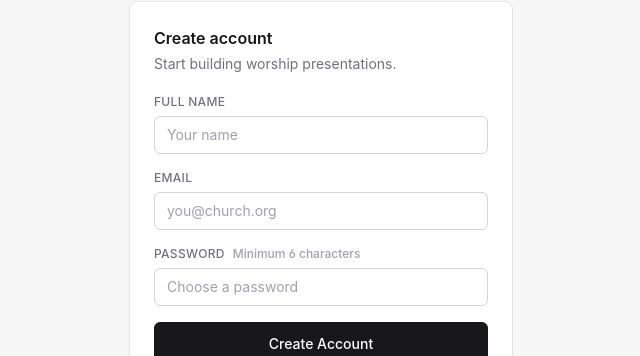
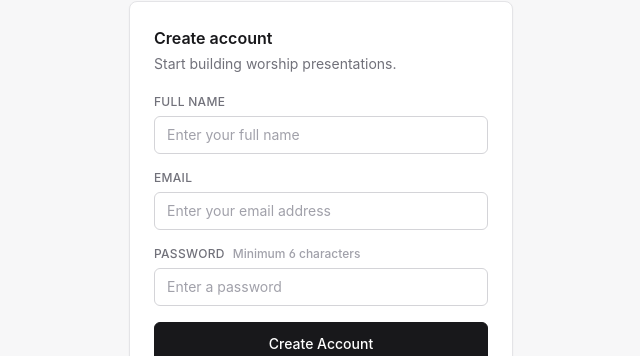
Before and after one commit to watoraewah-web/MayaHomes, a Next.js app: page /signup in a window 1280 px wide. Shown: the part 218-574 px from the top of the page, without its empty margins (319-959 px from the left). Built offline with nearby package versions, Linux system fonts and the light colour scheme; no server answers.

Commit message:
Improve form placeholder text

```diff
--- a/src/app/(app)/settings/page.tsx
+++ b/src/app/(app)/settings/page.tsx
@@ -96,7 +96,7 @@ export default function SettingsPage() {
               id="full-name"
               value={fullName}
               onChange={(e) => setFullName(e.target.value)}
-              placeholder="Your name"
+              placeholder="Enter your full name"
               maxLength={120}
             />
           </div>
--- a/src/app/(app)/songs/[id]/page.tsx
+++ b/src/app/(app)/songs/[id]/page.tsx
@@ -342,7 +342,7 @@ export default function SongEditorPage() {
             <Input
               value={title}
               onChange={(e) => setTitle(e.target.value)}
-              placeholder="Song title"
+              placeholder="Enter song title"
               className="border-transparent bg-transparent !px-0 text-xl font-semibold tracking-tight hover:border-zinc-200 focus:bg-white"
               aria-label="Song title"
               maxLength={200}
@@ -351,7 +351,7 @@ export default function SongEditorPage() {
               <Input
                 value={artist}
                 onChange={(e) => setArtist(e.target.value)}
-                placeholder="Artist (optional)"
+                placeholder="Enter artist name (optional)"
                 className="h-8 w-full border-transparent bg-transparent !px-0 text-sm text-zinc-500 hover:border-zinc-200 focus:bg-white sm:max-w-[220px]"
                 aria-label="Artist"
                 maxLength={200}
--- a/src/app/(app)/songs/new/page.tsx
+++ b/src/app/(app)/songs/new/page.tsx
@@ -93,7 +93,7 @@ export default function NewSongPage() {
               id="title"
               value={title}
               onChange={(e) => setTitle(e.target.value)}
-              placeholder="Amazing Grace"
+              placeholder="Enter song title"
               maxLength={200}
             />
           </div>
@@ -105,7 +105,7 @@ export default function NewSongPage() {
             id="lyrics"
             value={lyrics}
             onChange={(e) => setLyrics(e.target.value)}
-            placeholder="Paste your complete song lyrics here..."
+            placeholder="Enter or paste song lyrics"
             rows={16}
             className="min-h-[320px] font-mono text-[13px]"
             spellCheck={false}
--- a/src/app/(app)/songs/page.tsx
+++ b/src/app/(app)/songs/page.tsx
@@ -186,7 +186,7 @@ export default function SongsPage() {
         <Input
           value={search}
           onChange={(e) => setSearch(e.target.value)}
-          placeholder="Search by title or artist"
+          placeholder="Search songs by title or artist"
           className="pl-9"
           aria-label="Search songs"
         />
--- a/src/app/(app)/worship-sets/[id]/page.tsx
+++ b/src/app/(app)/worship-sets/[id]/page.tsx
@@ -908,7 +908,7 @@ export default function WorshipSetEditorPage() {
                 <Input
                   value={search}
                   onChange={(e) => setSearch(e.target.value)}
-                  placeholder="Search songs"
+                  placeholder="Search songs to add"
                   className="pl-9"
                   autoFocus
                 />
--- a/src/app/signin/page.tsx
+++ b/src/app/signin/page.tsx
@@ -55,7 +55,7 @@ function SignInForm() {
           required
           value={email}
           onChange={(e) => setEmail(e.target.value)}
-          placeholder="you@church.org"
+          placeholder="Enter your email address"
         />
       </div>
       <div>
@@ -67,7 +67,7 @@ function SignInForm() {
           required
           value={password}
           onChange={(e) => setPassword(e.target.value)}
-          placeholder="Your password"
+          placeholder="Enter your password"
         />
       </div>
       {error ? <ErrorMessage>{error}</ErrorMessage> : null}
--- a/src/app/signup/page.tsx
+++ b/src/app/signup/page.tsx
@@ -70,7 +70,7 @@ export default function SignUpPage() {
                   autoComplete="name"
                   value={fullName}
                   onChange={(e) => setFullName(e.target.value)}
-                  placeholder="Your name"
+                  placeholder="Enter your full name"
                   required
                 />
               </div>
@@ -82,7 +82,7 @@ export default function SignUpPage() {
                   autoComplete="email"
                   value={email}
                   onChange={(e) => setEmail(e.target.value)}
-                  placeholder="you@church.org"
+                  placeholder="Enter your email address"
                   required
                 />
               </div>
@@ -96,7 +96,7 @@ export default function SignUpPage() {
                   autoComplete="new-password"
                   value={password}
                   onChange={(e) => setPassword(e.target.value)}
-                  placeholder="Choose a password"
+                  placeholder="Enter a password"
                   required
                 />
               </div>
--- a/src/components/SectionCard.tsx
+++ b/src/components/SectionCard.tsx
@@ -94,7 +94,7 @@ export function SectionCard({
         <input
           value={section.section_label}
           onChange={(e) => onChange({ section_label: e.target.value })}
-          placeholder="Section label"
+          placeholder="Enter section label"
           maxLength={60}
           className={`focus-ring h-8 min-w-0 flex-1 rounded-md border border-transparent bg-transparent px-2 text-xs font-semibold uppercase tracking-wide ${TYPE_BADGE_STYLES[section.section_type] ?? "text-zinc-600"} hover:border-zinc-200`}
           aria-label="Section label"
@@ -138,7 +138,7 @@ export function SectionCard({
           value={section.content}
           onChange={(e) => onChange({ content: e.target.value })}
           rows={rows}
-          placeholder="Lyrics for this section..."
+          placeholder="Enter lyrics for this section"
           spellCheck={false}
           className="focus-ring w-full resize-y rounded-md border border-zinc-200 bg-zinc-50/50 px-3 py-2.5 font-mono text-[13px] leading-relaxed text-zinc-800 placeholder:text-zinc-300"
         />
```
